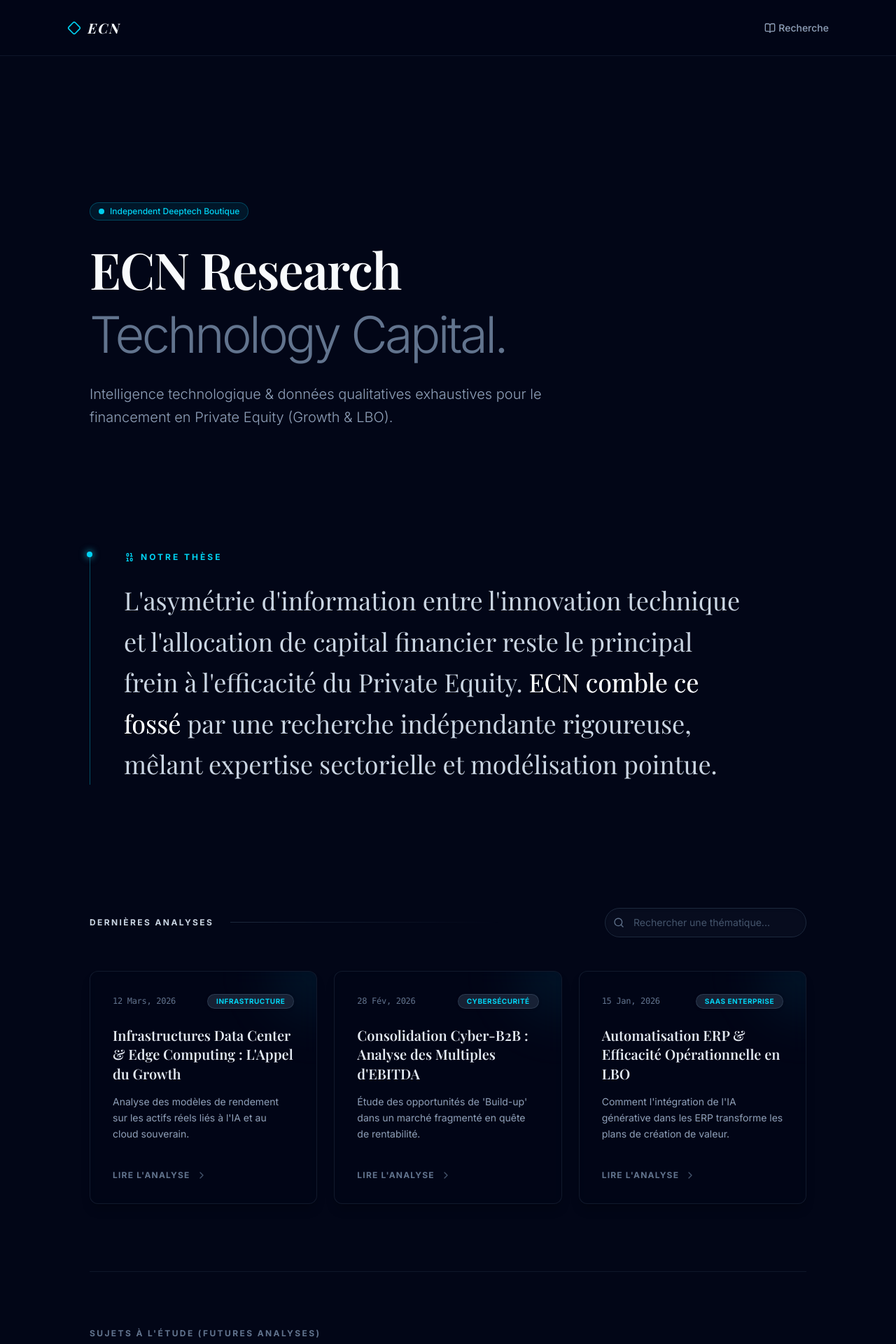
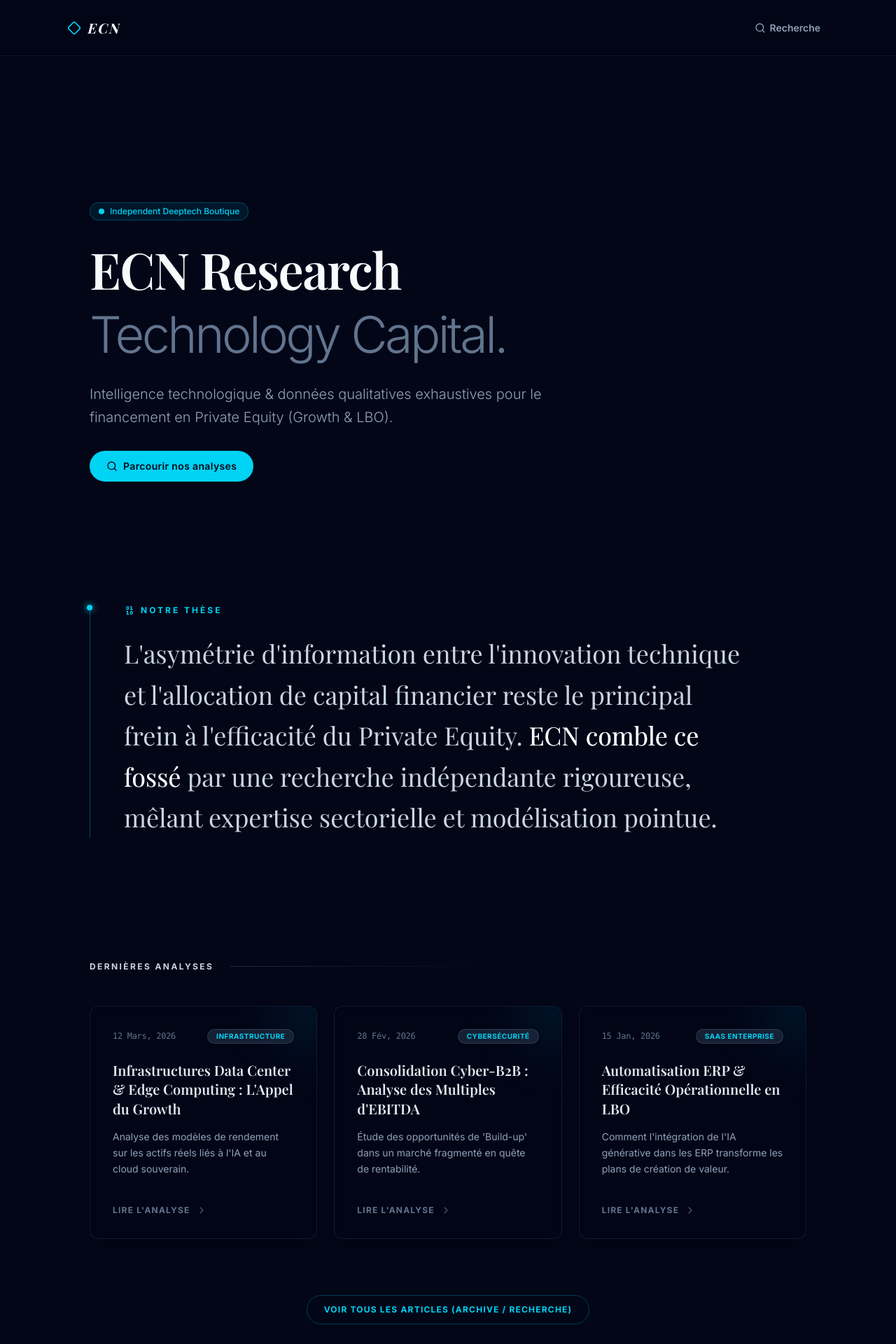
Before and after one commit to SwannC-F/ECN, a Next.js app: page / in a window 1280 px wide. Shown: the top 1920 px of the page at 70% size. Built offline with nearby package versions, Linux system fonts and the light colour scheme; a web font is replaced by a local one.

Commit message:
feat: Replace inline search with a Pro Max Command Palette modal

```diff
--- a/app/page.tsx
+++ b/app/page.tsx
@@ -1,18 +1,19 @@
 "use client";
 
-import React, { useState, useMemo } from 'react';
+import React, { useState, useMemo, useEffect } from 'react';
 import Link from 'next/link';
 import { motion, Variants, AnimatePresence } from 'framer-motion';
-import { ArrowUpRight, Diamond, BookOpen, ChevronRight, Binary, Search } from 'lucide-react';
+import { ArrowUpRight, Diamond, BookOpen, ChevronRight, Binary, Search, X } from 'lucide-react';
 import { Insight, INSIGHT_MOCKS, FUTURE_TOPICS } from '@/lib/data';
 import { cn } from '@/lib/utils';
 
 export default function Home() {
   const currentYear = new Date().getFullYear();
+  const [isSearchOpen, setIsSearchOpen] = useState(false);
   const [searchQuery, setSearchQuery] = useState("");
 
   const filteredInsights = useMemo(() => {
-    if (!searchQuery.trim()) return INSIGHT_MOCKS;
+    if (!searchQuery.trim()) return [];
     const lowerQuery = searchQuery.toLowerCase();
     return INSIGHT_MOCKS.filter(
       (insight) =>
@@ -21,6 +22,19 @@ export default function Home() {
         insight.tag.toLowerCase().includes(lowerQuery)
     );
   }, [searchQuery]);
+
+  // Handle keyboard shortcuts (Cmd+K to open, Escape to close)
+  useEffect(() => {
+    const handleKeyDown = (e: KeyboardEvent) => {
+      if (e.key === "Escape") setIsSearchOpen(false);
+      if ((e.metaKey || e.ctrlKey) && e.key === "k") {
+        e.preventDefault();
+        setIsSearchOpen(true);
+      }
+    };
+    window.addEventListener("keydown", handleKeyDown);
+    return () => window.removeEventListener("keydown", handleKeyDown);
+  }, []);
 
   // Animation variants
   const fadeIn: Variants = {
@@ -37,7 +51,87 @@ export default function Home() {
   };
 
   return (
-    <main className="flex min-h-screen flex-col items-center px-6 py-24 md:px-24">
+    <main className="flex min-h-screen flex-col items-center px-6 py-24 md:px-24 relative">
+
+      {/* Search Modal Overlay (Command Palette) */}
+      <AnimatePresence>
+        {isSearchOpen && (
+          <motion.div
+            initial={{ opacity: 0 }}
+            animate={{ opacity: 1 }}
+            exit={{ opacity: 0, transition: { duration: 0.15 } }}
+            className="fixed inset-0 z-[100] flex items-start justify-center pt-[15vh] px-4 tracking-normal"
+          >
+            {/* Backdrop */}
+            <div
+              className="absolute inset-0 bg-slate-950/60 backdrop-blur-sm"
+              onClick={() => setIsSearchOpen(false)}
+            />
+
+            {/* Modal Container */}
+            <motion.div
+              initial={{ opacity: 0, scale: 0.95, y: -10 }}
+              animate={{ opacity: 1, scale: 1, y: 0 }}
+              exit={{ opacity: 0, scale: 0.97, y: -5 }}
+              onClick={(e) => e.stopPropagation()}
+              className="relative w-full max-w-2xl bg-slate-950 border border-slate-800 rounded-2xl shadow-[0_0_50px_-12px_rgba(34,211,238,0.15)] overflow-hidden flex flex-col z-10"
+            >
+              <div className="flex items-center px-4 border-b border-slate-800/80 bg-slate-900/50">
+                <Search className="w-5 h-5 text-cyan-500 shrink-0" />
+                <input
+                  type="text"
+                  autoFocus
+                  placeholder="Rechercher une analyse, un tag..."
+                  value={searchQuery}
+                  onChange={(e) => setSearchQuery(e.target.value)}
+                  className="w-full bg-transparent border-none px-4 py-5 text-slate-200 placeholder:text-slate-500 focus:outline-none focus:ring-0 text-lg sm:text-xl font-light"
+                />
+                <button
+                  onClick={() => setIsSearchOpen(false)}
+                  className="text-[10px] font-mono tracking-widest text-slate-500 hover:text-slate-300 bg-slate-800/50 hover:bg-slate-800 px-2 py-1 rounded transition-colors shrink-0"
+                >
+                  ESC
+                </button>
+              </div>
+
+              <div className="max-h-[60vh] overflow-y-auto p-2 flex flex-col">
+                {searchQuery.trim() !== "" ? (
+                  filteredInsights.length > 0 ? (
+                    filteredInsights.map(insight => (
+                      <Link
+                        key={insight.id}
+                        href={`/research/${insight.slug}`}
+                        onClick={() => setIsSearchOpen(false)}
+                        className="group flex items-center justify-between p-4 rounded-xl hover:bg-slate-900 transition-all border border-transparent hover:border-slate-800/80 cursor-pointer"
+                      >
+                        <div className="flex flex-col gap-1">
+                          <h4 className="text-slate-200 font-serif text-lg group-hover:text-white transition-colors">{insight.title}</h4>
+                          <div className="flex gap-3 items-center">
+                            <span className="text-[10px] text-cyan-500 uppercase tracking-widest font-bold bg-cyan-500/10 px-2 py-0.5 rounded-full">{insight.tag}</span>
+                            <span className="text-xs text-slate-500 font-mono">{insight.date}</span>
+                          </div>
+                        </div>
+                        <ArrowUpRight className="w-5 h-5 text-slate-600 group-hover:text-cyan-400 group-hover:translate-x-0.5 group-hover:-translate-y-0.5 transition-all" />
+                      </Link>
+                    ))
+                  ) : (
+                    <div className="p-12 text-center flex flex-col items-center gap-4">
+                      <div className="p-3 bg-slate-900 rounded-full text-slate-600"><Search className="w-6 h-6" /></div>
+                      <p className="text-slate-500">Aucun résultat pour <span className="text-slate-300">"{searchQuery}"</span></p>
+                    </div>
+                  )
+                ) : (
+                  <div className="p-12 text-center text-slate-600 text-sm font-light italic flex items-center justify-center gap-2">
+                    <Binary className="w-4 h-4" />
+                    Commencez à taper pour lancer la recherche intelligence...
+                  </div>
+                )}
+              </div>
+            </motion.div>
+          </motion.div>
+        )}
+      </AnimatePresence>
+
       {/* Navigation (Premium Glass) */}
       <nav className="fixed top-0 left-0 right-0 z-50 flex h-20 items-center justify-between border-b border-slate-800/50 bg-slate-950/70 px-6 backdrop-blur-xl md:px-24 transition-all duration-300">
         <Link href="/" className="group flex items-center gap-2 text-xl font-bold tracking-tighter text-slate-100 font-serif">
@@ -45,10 +139,13 @@ export default function Home() {
           <span className="italic tracking-widest uppercase">ECN</span>
         </Link>
         <div className="flex gap-8 text-sm font-medium text-slate-400">
-          <Link href="#search" className="transition-colors hover:text-cyan-400 flex items-center gap-1">
-            <BookOpen className="w-4 h-4" />
-            Recherche
-          </Link>
+          <button
+            onClick={() => setIsSearchOpen(true)}
+            className="transition-colors hover:text-cyan-400 flex items-center gap-1.5 px-3 py-1.5 rounded-md hover:bg-slate-900"
+          >
+            <Search className="w-4 h-4" />
+            <span className="font-semibold">Recherche</span>
+          </button>
         </div>
       </nav>
 
@@ -66,6 +163,11 @@ export default function Home() {
           <p className="max-w-2xl text-lg text-slate-400 md:text-xl mt-6 font-light leading-relaxed">
             Intelligence technologique & données qualitatives exhaustives pour le financement en Private Equity (Growth & LBO).
           </p>
+          <div className="mt-8 flex gap-4">
+            <button onClick={() => setIsSearchOpen(true)} className="flex items-center gap-2 text-sm font-semibold tracking-wide text-slate-950 bg-cyan-400 hover:bg-cyan-300 px-6 py-3 rounded-full transition-colors">
+              <Search className="w-4 h-4" /> Parcourir nos analyses
+            </button>
+          </div>
         </motion.div>
       </section>
 
@@ -88,7 +190,7 @@ export default function Home() {
       </section>
 
       {/* Latest Insights Section */}
-      <section className="flex w-full max-w-5xl flex-col gap-12 py-24 min-h-[500px]">
+      <section id="analyses" className="flex w-full max-w-5xl flex-col gap-12 py-24 min-h-[400px]">
         <motion.div
           initial="hidden" whileInView="visible" viewport={{ once: true }} variants={fadeIn}
           className="flex flex-col md:flex-row md:items-center justify-between gap-6"
@@ -97,51 +199,28 @@ export default function Home() {
             <h2 className="text-xs font-bold uppercase tracking-[0.2em] text-slate-300 w-max shrink-0">Dernières Analyses</h2>
             <div className="h-px w-full max-w-sm bg-gradient-to-r from-slate-800 to-transparent"></div>
           </div>
-
-          {/* Search Bar */}
-          <div className="relative w-full md:w-72 shrink-0 group">
-            <Search className="absolute left-3 top-1/2 -translate-y-1/2 w-4 h-4 text-slate-500 group-focus-within:text-cyan-400 transition-colors" />
-            <input
-              id="search"
-              type="text"
-              placeholder="Rechercher une thématique..."
-              value={searchQuery}
-              onChange={(e) => setSearchQuery(e.target.value)}
-              className="w-full bg-slate-900/40 border border-slate-800 rounded-full pl-10 pr-4 py-2.5 text-sm text-slate-200 placeholder:text-slate-600 focus:outline-none focus:border-cyan-500/50 focus:ring-1 focus:ring-cyan-500/50 transition-all shadow-inner"
-            />
-          </div>
         </motion.div>
 
         <motion.div
-          variants={staggerContainer} initial="hidden" animate="visible"
+          variants={staggerContainer} initial="hidden" animate="visible" viewport={{ once: true, margin: "-50px" }}
           className="grid grid-cols-1 gap-6 md:grid-cols-3"
         >
-          <AnimatePresence mode="popLayout">
-            {filteredInsights.length > 0 ? (
-              filteredInsights.map((insight) => (
+          {INSIGHT_MOCKS.map((insight) => (
             <motion.div
               key={insight.id}
-                  layout
-                  initial={{ opacity: 0, scale: 0.9 }}
-                  animate={{ opacity: 1, scale: 1 }}
-                  exit={{ opacity: 0, scale: 0.9, transition: { duration: 0.2 } }}
-                  transition={{ duration: 0.3 }}
+              variants={fadeIn}
               className="h-full"
             >
               <InsightCard insight={insight} />
             </motion.div>
-              ))
-            ) : (
-              <motion.div
-                initial={{ opacity: 0 }} animate={{ opacity: 1 }}
-                className="col-span-full py-20 text-center text-slate-500 flex flex-col items-center gap-3"
-              >
-                <Search className="w-8 h-8 text-slate-700" />
-                <p>Aucune analyse trouvée pour "{searchQuery}"</p>
+          ))}
         </motion.div>
-            )}
-          </AnimatePresence>
-        </motion.div>
+
+        <div className="mt-8 flex justify-center">
+            <button onClick={() => setIsSearchOpen(true)} className="flex items-center gap-2 text-xs font-bold tracking-widest uppercase text-cyan-400 hover:text-cyan-300 px-6 py-3 border border-cyan-500/30 hover:border-cyan-400 rounded-full transition-all hover:bg-cyan-500/5">
+              Voir tous les articles (Archive / Recherche)
+            </button>
+        </div>
       </section>
 
       {/* Section 'Sujets à l'étude' */}
```
Lines whose indentation alone changed are shown as unchanged.
